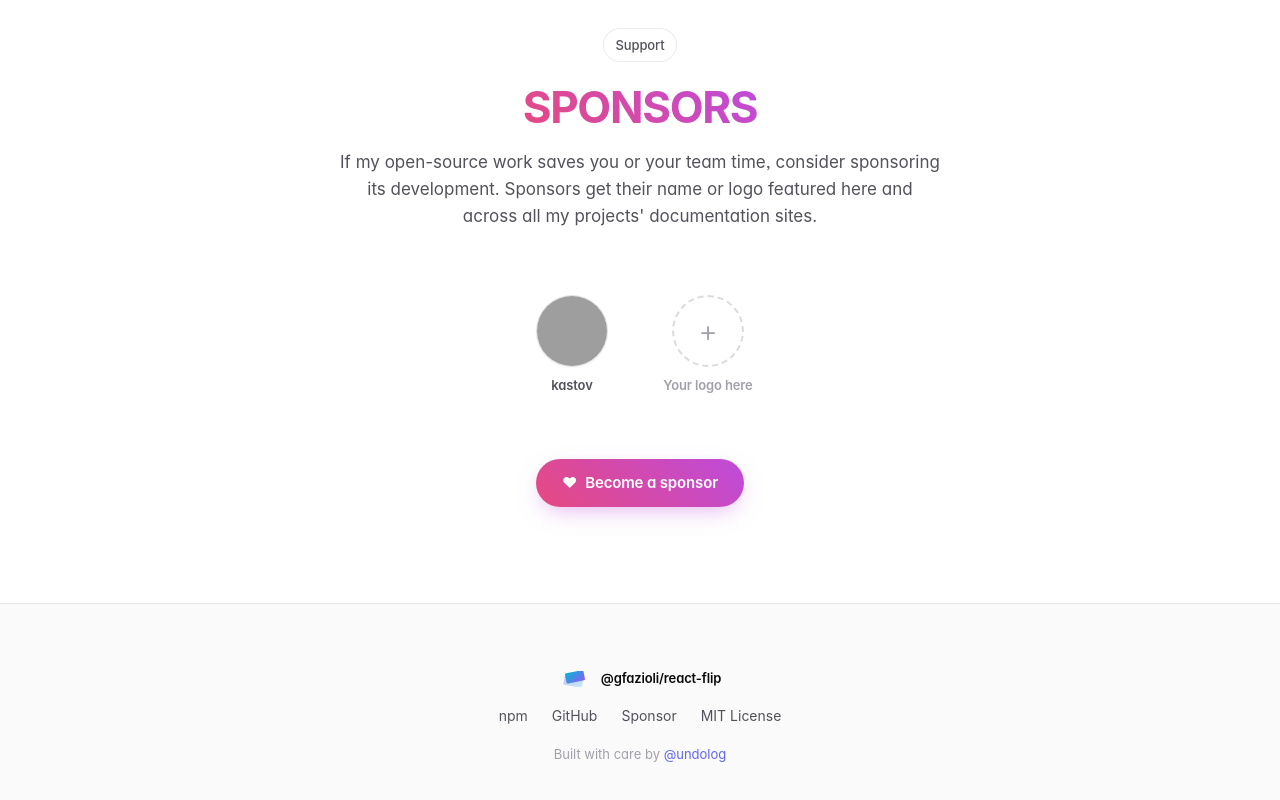
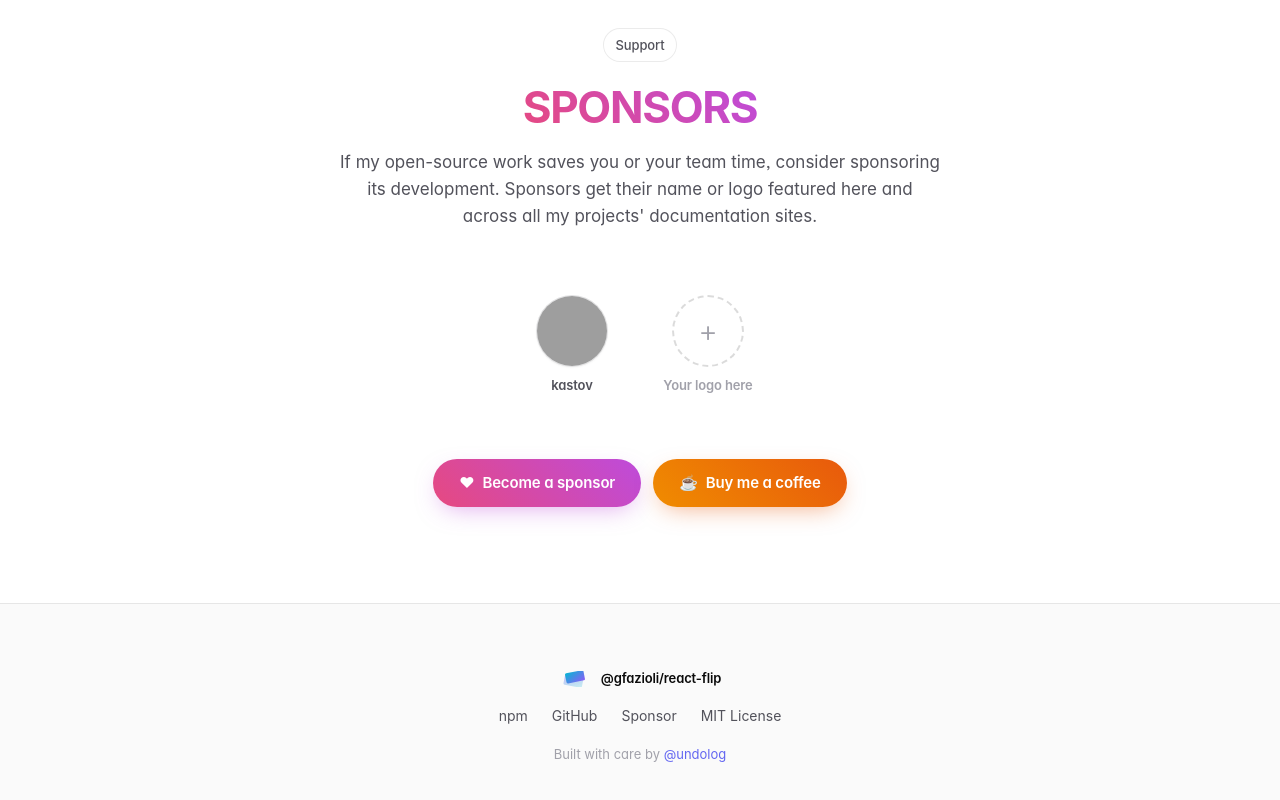
Before and after one commit to gfazioli/react-flip, a React (Vite) app in the folder site/: page / in a window 1280 px wide. Shown: the part 6906-7706 px from the top of the page. Built offline with nearby package versions, Linux system fonts and the light colour scheme; grey boxes are pictures that could not be loaded; a web font is replaced by a local one.

Commit message:
feat(site): add Buy me a coffee button to sponsors section

```diff
--- a/site/src/components/Sponsors.css
+++ b/site/src/components/Sponsors.css
@@ -91,6 +91,8 @@
 
 .sponsors-cta {
   display: flex;
+  flex-wrap: wrap;
+  gap: 12px;
   justify-content: center;
 }
 
@@ -122,3 +124,32 @@
 .sponsor-button:active {
   transform: translateY(0);
 }
+
+/* Gradient pill CTA — warm orange, one-off Stripe donation */
+.coffee-button {
+  display: inline-flex;
+  align-items: center;
+  justify-content: center;
+  gap: var(--space-sm);
+  padding: 12px 26px;
+  border-radius: 999px;
+  background: linear-gradient(45deg, #f08c00, #e8590c);
+  color: #ffffff;
+  font-size: 15px;
+  font-weight: 600;
+  letter-spacing: -0.01em;
+  text-decoration: none;
+  box-shadow: 0 8px 24px -8px rgba(232, 89, 12, 0.5);
+  transition: transform 120ms ease, box-shadow 250ms ease, filter 200ms ease;
+}
+
+.coffee-button:hover {
+  color: #ffffff;
+  transform: translateY(-1px);
+  filter: brightness(1.05);
+  box-shadow: 0 12px 32px -8px rgba(232, 89, 12, 0.6);
+}
+
+.coffee-button:active {
+  transform: translateY(0);
+}
--- a/site/src/components/Sponsors.tsx
+++ b/site/src/components/Sponsors.tsx
@@ -2,6 +2,7 @@ import { sponsors } from "../data/sponsors";
 import "./Sponsors.css";
 
 const SPONSOR_URL = "https://github.com/sponsors/gfazioli";
+const DONATE_URL = "https://donate.stripe.com/fZu4gy4Tn3b1dgudGx0co00";
 
 export function Sponsors() {
   return (
@@ -54,6 +55,9 @@ export function Sponsors() {
           <a className="sponsor-button" href={SPONSOR_URL} target="_blank" rel="noreferrer noopener">
             <span aria-hidden="true">❤</span> Become a sponsor
           </a>
+          <a className="coffee-button" href={DONATE_URL} target="_blank" rel="noreferrer noopener">
+            <span aria-hidden="true">☕</span> Buy me a coffee
+          </a>
         </div>
       </div>
     </section>
```
